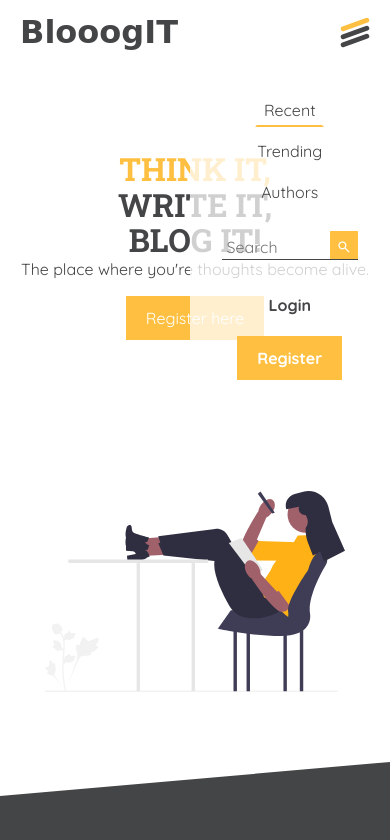
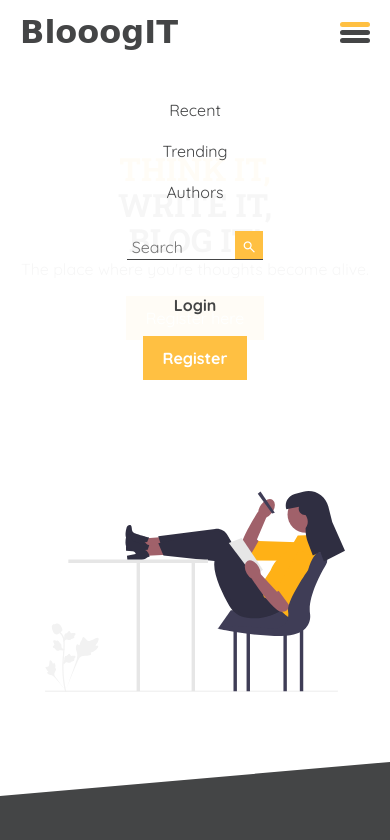
Before and after one commit to tiagocostarebelo/tcr-blog-website, a plain HTML site: page home.html in a window 390 px wide. Both pictures are taken after a click on the element 355 px from the left and 32 px from the top of the page. Shown: the top 840 px of the page. Drawn offline with nearby package versions, Linux system fonts and the light colour scheme; a web font is replaced by a local one.

Commit message:
updated navigation menu on mobile. changed menu button. update hover behaviour of nav links.

```diff
--- a/css/global.css
+++ b/css/global.css
@@ -5,7 +5,7 @@
 @import url('./footer.css');
 
 :root {
-    --nav-bgcolor: hsla(0, 0%, 100%, 0.75);
+    --nav-bgcolor: hsla(0, 0%, 100%, 0.952);
     --font-color: hsl(210, 1%, 27%);
     --main-color: hsl(40, 100%, 63%);
     --hover-color: hsl(40, 100%, 50%);
--- a/css/header.css
+++ b/css/header.css
@@ -5,6 +5,7 @@ header {
   padding-block: 0.5rem;
 
   background-color: var(--nav-bgcolor);
+  backdrop-filter: blur(2rem);
 
   position: sticky;
   top: 0;
@@ -24,9 +25,10 @@ header nav .hamburger-menu .line3 {
   width: 30px;
   height: 5px;
   border-radius: 10px;
-  transform: rotate(-20deg);
+  transform: rotate(0deg);
   background: var(--main-color);
 }
+
 
 header nav .hamburger-menu > div:not(:first-child) {
   margin-top: 3px;
@@ -43,15 +45,17 @@ header nav .desktop-menu {
   gap: 1rem;
   padding: 2rem;
   background-color: var(--nav-bgcolor);
+  backdrop-filter: blur(2rem);
 
   position: absolute;
-  top: -100vh;
+  top: -200vh;
   right: 0;
-  transition:cubic-bezier(0.075, 0.82, 0.165, 1);
 }
 
 header nav .desktop-menu.active {
   top: 64px;
+  width: 100%;
+  transition: top 600ms;
 }
 
 header nav .desktop-menu .nav-menu-list {
@@ -74,6 +78,7 @@ header nav .desktop-menu .nav-menu-list > *.active {
 
 header nav .desktop-menu .nav-menu-list > *:hover {
   border-bottom: 2px solid var(--main-color);
+  transition: 600ms;
 }
 
 
@@ -121,6 +126,7 @@ header nav .desktop-menu .nav-search > button > span {
 
 header nav .desktop-menu .nav-search > button:hover {
   background-color: var(--hover-color);
+  transition: 300ms;
 }
 
 /* NAVIGATION LOGIN/REGISTER STYLING */
@@ -141,10 +147,15 @@ header nav .desktop-menu .session-menu .login {
 
 header nav .desktop-menu .session-menu .login:hover {
   border-bottom: 2px solid var(--main-color);
+  transition: 600ms;
 }
 
 header nav .desktop-menu .session-menu .register-btn {
   font-weight: 700;
+}
+
+header nav .desktop-menu .session-menu .register-btn:hover {
+  transition: 300ms;
 }
 
 
@@ -166,6 +177,7 @@ header nav .desktop-menu .session-menu .register-btn {
       gap: 2rem;
       padding: 0;
       background-color:unset;
+      backdrop-filter: none;
     }
 
     header nav .desktop-menu .nav-menu-list {
--- a/css/main.css
+++ b/css/main.css
@@ -151,9 +151,10 @@ main .recent-section .reel {
     gap: var(--gap);
     grid-auto-flow: column;
     grid-auto-columns: 80%;
-    overflow-x:scroll;
+    overflow-x: scroll;
     white-space: nowrap;
     scroll-snap-type: x mandatory;
+    padding-block: 20px;
 }
 
 main .recent-section .reel > * {
--- a/home.html
+++ b/home.html
@@ -17,7 +17,7 @@
         <nav>
             <div class="desktop-menu">
                 <ul class="nav-menu-list">
-                    <li class="menu-item active"><a href="#recent">Recent</a></li>
+                    <li class="menu-item"><a href="#recent">Recent</a></li>
                     <li class="menu-item"><a href="#trending">Trending</a></li>
                     <li class="menu-item"><a href="#authors">Authors</a></li>
                 </ul>
@@ -325,13 +325,13 @@
                 <p class="logo">BlooogIT</p>
             </a>
         </div>
-        <div class="footer-links">
+        <nav class="footer-links">
             <ul class="category-list">
                 <li class="menu-item"><a href="#recent">Recent</a></li>
                 <li class="menu-item"><a href="#trending">Trending</a></li>
                 <li class="menu-item"><a href="#authors">Authors</a></li>
             </ul>
-        </div>
+        </nav>
         <div class="footer-copy">
             <p class="copyright">Copyright 2023. Design and code by Tiago Costa Rebelo</p>
             <p class="description">BloogIT is a fictional brand created and designed for the sole purpose of this project by Tiago Costa Rebelo.</p>
```
